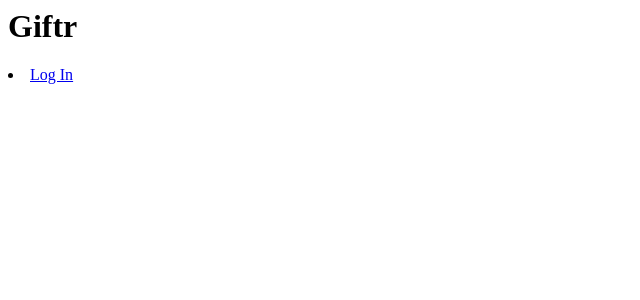
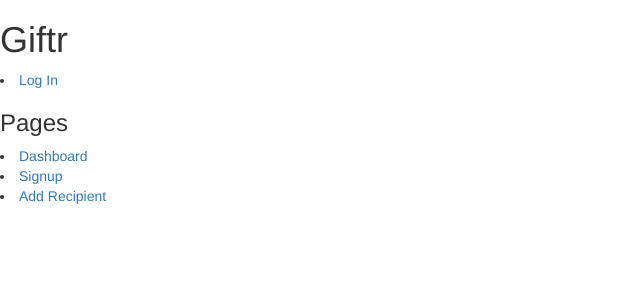
Before and after one commit to jsmoxon/giftr, a Django app: template gifts/templates/home_page.html in a window 1280 px wide. Shown: the top 300 px of the page, without its empty margins (0-640 px from the left). Run offline with Django 3.2, Linux system fonts and the light colour scheme; the template is opened without the code that fills it, so the values that code supplies are empty; some libraries are stand-ins or nearby versions.

Commit message:
added bootstrap to remaining pages, made dashboard @login_required

```diff
--- a/gifts/templates/home_page.html
+++ b/gifts/templates/home_page.html
@@ -1,7 +1,13 @@
+{% extends 'base.html' %}
+{% block content %}
 <h1>Giftr</h1>
 	{% if user.is_authenticated %}
 	<li><a href="/logout/">Logout</a></li>
 	{% else %}
-
 	<li><a href="/accounts/login/">Log In</a></li>
-      {% endif %}
+    {% endif %}
+<h3>Pages</h3>
+	<li><a href="/gifts/">Dashboard</a></li>
+	<li><a href="signup/">Signup</a></li>
+	<li><a href="/gifts/add_recipient/">Add Recipient</a></li>
+{% endblock content %}
--- a/gifts/templates/login.html
+++ b/gifts/templates/login.html
@@ -1,3 +1,5 @@
+{% extends 'base.html' %}
+{% block content %}
 <h1>Login</h1>
 <form method="post" action="/">
 	{% csrf_token %}
@@ -5,3 +7,4 @@
 	<input type="submit" class="btn btn-success" value="login" />
 	<input type="hidden" name="next" value="/gifts/" />
 </form>
+{% endblock content %}
--- a/gifts/templates/signup.html
+++ b/gifts/templates/signup.html
@@ -1,6 +1,9 @@
+{% extends 'base.html' %}
+{% block content %}
 <h1>Signup</h1>
 <form action="" method="post" id="">
 	{% csrf_token %}
 	{{form}}
   	<input type="submit" value="Add Recipient" />
 </form>
+{% endblock content %}
--- a/gifts/views.py
+++ b/gifts/views.py
@@ -50,7 +50,7 @@ def add_recipient(request):
 		formset= AddGiftFormset()
 	return render(request, 'add_recipient.html', {'form':form, 'formset':formset})
 
-
+@login_required
 def dashboard(request):
 	user_profile = UserProfile.objects.get(user=request.user)
 	recipients = Recipient.objects.filter(user=user_profile)
```
